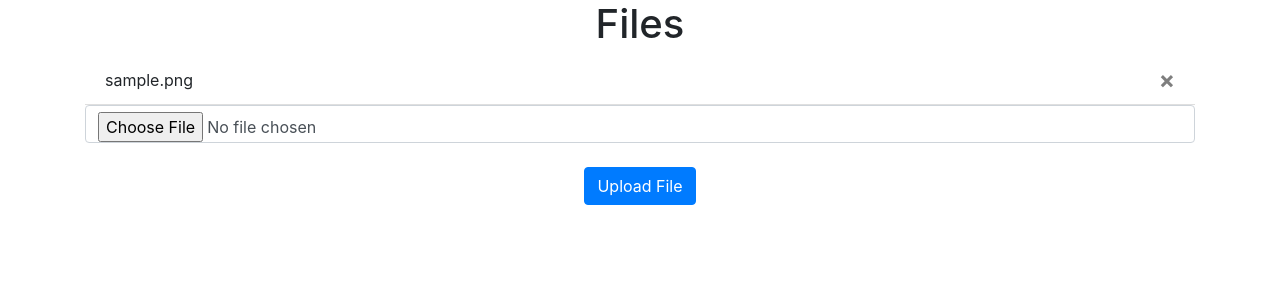
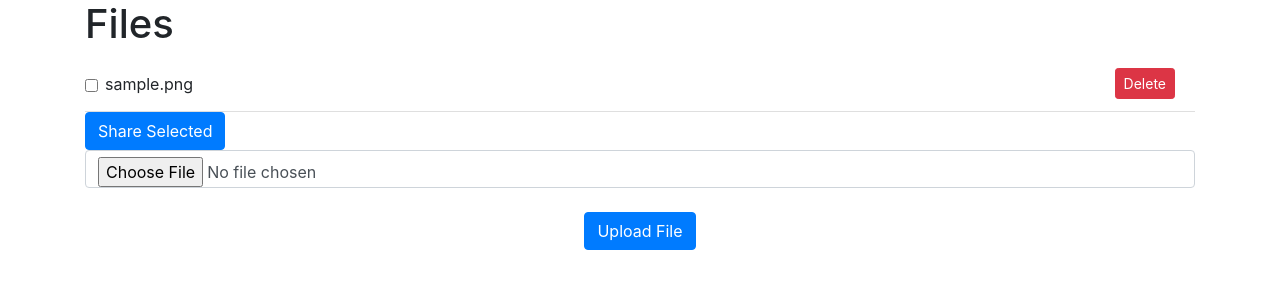
Before and after one commit to alexKokk/FileManagmentApp, a Flask app: page / in a window 1280 px wide. Shown: the part 56-356 px from the top of the page. Run offline with Flask 3, Linux system fonts and the light colour scheme; a user stored in the database is signed in; tables that the repository leaves empty hold one stand-in row (values such as "Sample post"); some libraries are stand-ins or nearby versions.

Commit message:
added the mechanism for sharing files - flask session for saving data that are needed during the session - 2 new endpoints -  Implemented select_users.html to display the list of users who can receive the selected files for sharing. - added at home.html the extra logic that was needed

```diff
--- a/requirements.txt
+++ b/requirements.txt
@@ -1,3 +1,4 @@
 flask
 Flask-SQLAlchemy
 flask-login
+Flask-Session
--- a/website/__init__.py
+++ b/website/__init__.py
@@ -3,6 +3,7 @@ from flask_sqlalchemy import SQLAlchemy
 from os import path
 import os
 from flask_login import LoginManager
+from flask_session import Session
 
 db = SQLAlchemy()
 DB_NAME = "database.db"
@@ -10,9 +11,11 @@ DB_NAME = "database.db"
 
 def create_app():
     app = Flask(__name__)
-    app.config['SECRET_KEY'] = 'hjshjhdjah kjshkjdhjs'
+    app.config['SECRET_KEY'] = 'hjshjhdjah kjshkjdhjs' #TODO CHANGE at a strong one
     app.config['SQLALCHEMY_DATABASE_URI'] = f'sqlite:///{DB_NAME}'
     app.config['UPLOAD_FOLDER'] = os.path.join(app.instance_path, 'uploads')
+    app.config['SESSION_TYPE'] = 'filesystem'  # Configure session storage (e.g., filesystem)
+    Session(app)
 
     if not path.exists(app.config['UPLOAD_FOLDER']):
         os.makedirs(app.config['UPLOAD_FOLDER'])
--- a/website/templates/home.html
+++ b/website/templates/home.html
@@ -1,20 +1,55 @@
-{% extends "base.html" %} {% block title %}Home{% endblock %} {% block content
-%}
-<h1 align="center">Files</h1>
+{% extends "base.html" %}
+{% block title %}Home{% endblock %}
+{% block content %}
+<h1>Files</h1>
+
 <ul class="list-group list-group-flush" id="files">
   {% for file in user.files %}
-  <li class="list-group-item">
-    {{ file.filename }}  <button type="button" class="close" onClick="deleteFile({{ file.id }})">
-      <span aria-hidden="true">&times;</span>
+  <li class="list-group-item d-flex justify-content-between align-items-center">
+    <input type="checkbox" class="form-check-input mr-2" id="file_{{ file.id }}" value="{{ file.id }}" onchange="updateSelectedFiles()">
+    {{ file.filename }}
+    <button type="button" class="btn btn-danger btn-sm" onclick="deleteFile({{ file.id }})">
+      Delete
     </button>
   </li>
   {% endfor %}
 </ul>
+
+<form method="POST" id="share-form" action="/select-users" onsubmit="return submitSelectedFiles()">
+  <input type="hidden" name="selected_files" id="selected_files">
+  <button type="submit" class="btn btn-primary">Share Selected</button>
+</form>
+
 <form method="POST" enctype="multipart/form-data">
   <input type="file" name="file" id="file" class="form-control">
   <br />
-  <div align="center">
+  <div class="text-center">
     <button type="submit" class="btn btn-primary">Upload File</button>
   </div>
 </form>
 {% endblock %}
+
+<script>
+  let selectedFiles = [];
+
+  function updateSelectedFiles() {
+    selectedFiles = [];  // Reset selected files on each change
+    const checkboxes = document.querySelectorAll('#files input[type="checkbox"]');
+    for (const checkbox of checkboxes) {
+      if (checkbox.checked) {
+        selectedFiles.push(checkbox.value);
+      }
+    }
+    document.getElementById('selected_files').value = JSON.stringify(selectedFiles);  // Convert to JSON string
+    session.storage.setItem('selected_file_ids', JSON.stringify(selectedFiles));
+  }
+
+  function submitSelectedFiles() {
+    // Access selected files from hidden field (already updated by updateSelectedFiles)
+    const selectedFiles = JSON.parse(document.getElementById('selected_files').value);
+
+    // Perform any validation on selectedFiles (optional)
+
+    return true;  // Allow form submission
+  }
+</script>
--- a/website/views.py
+++ b/website/views.py
@@ -1,7 +1,7 @@
-from flask import Blueprint, render_template, request, flash, jsonify, current_app
+from flask import Blueprint, render_template, request, flash, jsonify, current_app, session
 from flask_login import login_required, current_user
 from werkzeug.utils import secure_filename
-from .models import File
+from .models import File, User
 from . import db
 import json
 import os
@@ -15,7 +15,7 @@ def home():
     if request.method == 'POST':
         uploaded_file = request.files['file']
         if uploaded_file.filename == '':
-            flash('File is too short!', category='error')
+            flash('No File selected for Upload!', category='error')
         else:
             filename = secure_filename(uploaded_file.filename)
 
@@ -39,6 +39,7 @@ def home():
 
 
 @views.route('/delete-file', methods=['POST'])
+@login_required
 def delete_file():
     try:
         file_data = json.loads(request.data)
@@ -61,13 +62,65 @@ def delete_file():
             try:
                 os.remove(filepath)
             except OSError as e:
+                flash('Error deleting file: {e}', category='error')
                 print(f"Error deleting file: {e}")
                 return jsonify({'message': 'Error deleting file'}), 500
 
         db.session.delete(file)
         db.session.commit()
+        flash('File deleted successfully!', category='success')
         return jsonify({'message': 'File deleted successfully'})
 
     except Exception as e:
-        print(f"Error deleting file: {e}")
+        flash('Error deleting file: {e}', category='error')
         return jsonify({'message': 'Error deleting file'}), 500
+
+@views.route('/select-users', methods=['GET', 'POST'])
+@login_required
+def select_users():
+    if request.method == 'GET':
+        # Existing logic to retrieve files (optional)
+        return render_template("home.html", files=files)  # Pass files data to template for display
+
+    if request.method == 'POST':
+        selected_files = request.form.getlist('selected_files')  # Assuming a form with checkboxes for files
+        # ... (logic to validate and process selected files) ...
+
+        # Retrieve stored selected file IDs (assuming session)
+        stored_selected_file_ids_str = session.get('selected_file_ids')
+        if stored_selected_file_ids_str:
+            try:
+                stored_selected_file_ids = json.loads(stored_selected_file_ids_str)  # Convert back to list
+            except Exception:
+                stored_selected_file_ids = []  # Handle potential errors during conversion
+        else:
+            stored_selected_file_ids = []  # Set to an empty list if no value found in session
+
+        # Get all users (excluding the current user)
+        all_users = User.query.all()
+
+        # Filter users who don't own any of the selected files
+        available_users = [user for user in all_users if user != current_user and not any(file_id == user.id for file_id in stored_selected_file_ids)]
+
+        # Extract user data (ID and email)
+        available_user_data = []
+        for user in available_users:
+            available_user_data.append({'id': user.id, 'email': user.email})
+
+        return render_template("select_users.html", available_users=available_user_data, user=current_user)  # Render select_users.html
+
+@views.route('/share-file', methods=['POST'])
+@login_required
+def share_file():
+    # Retrieve selected user IDs from the form
+    selected_user_ids = request.form.getlist('selected_user_ids')
+
+    # Access previously stored selected file IDs (from hidden field)
+    stored_selected_file_ids = request.form.get('selected_file_ids')  # Assuming a hidden field
+
+    # ... (logic to validate and process IDs) ...
+
+    # Update database to share files with selected users
+    # ... (use selected_file_ids and selected_user_ids to create database entries) ...
+
+    return render_template("home.html", user=current_user)
```
Also changed, not shown: website/templates/select_users.html (added, +15 -0 lines).
